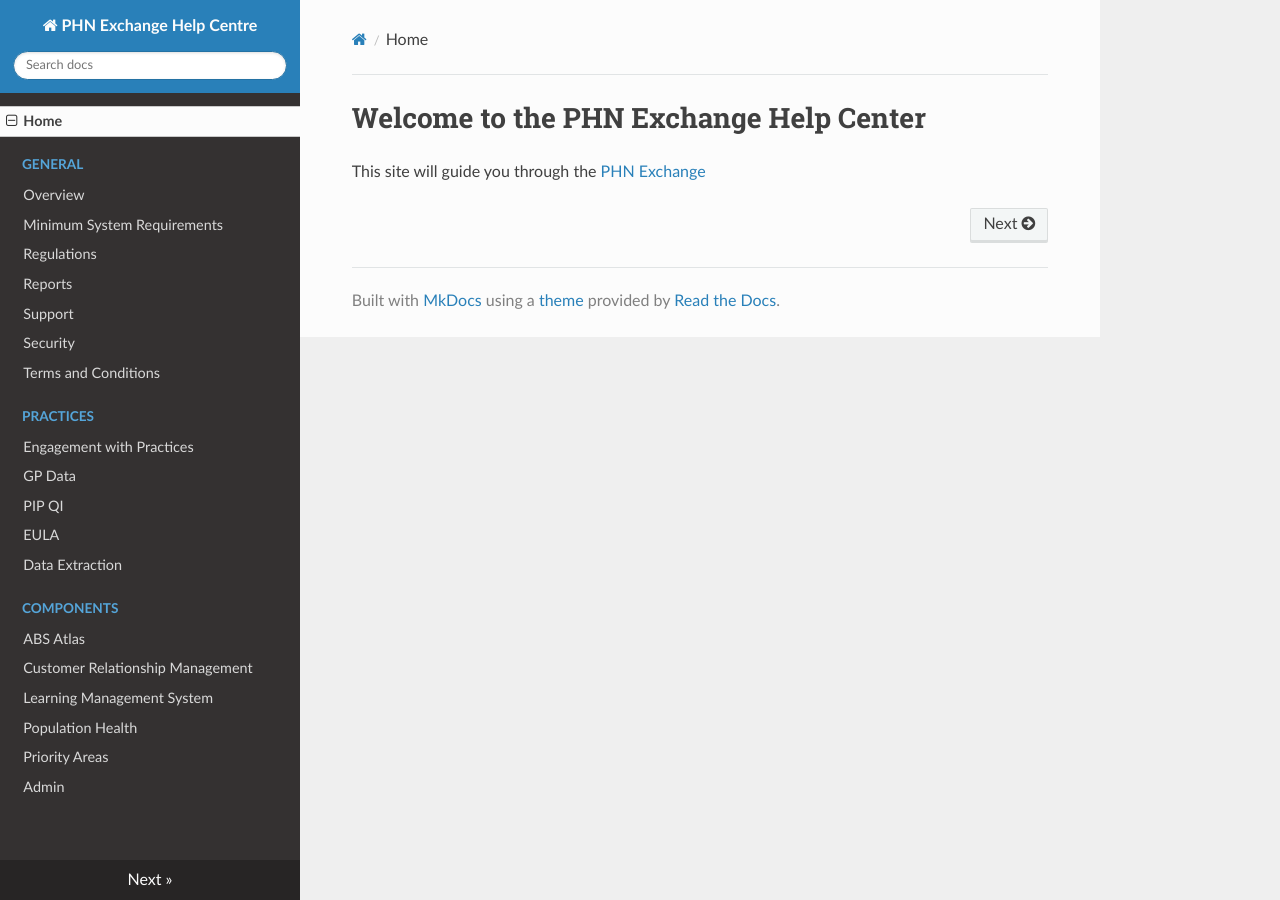
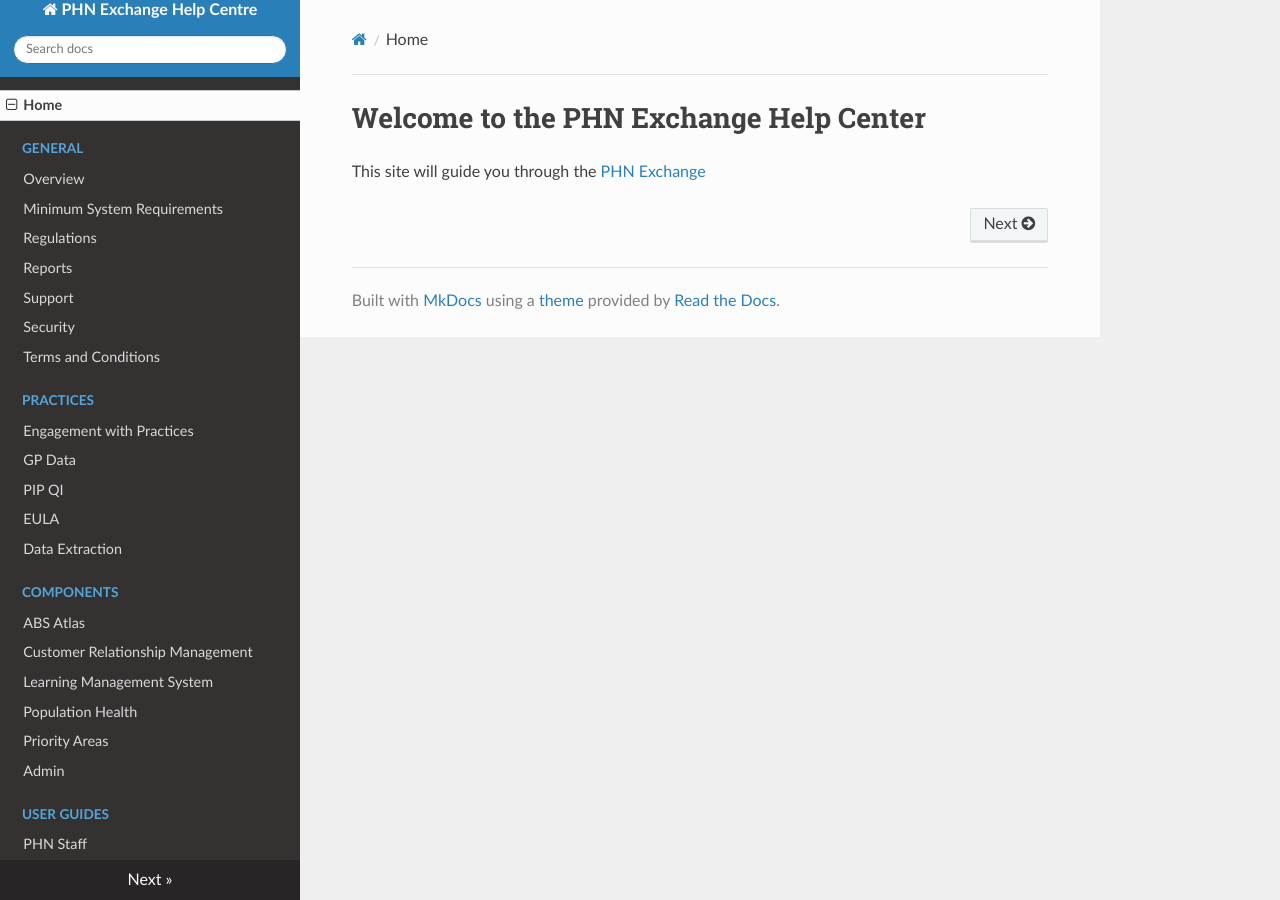
Before and after one commit to MurrayPHN/phn-exchange-docs, an MkDocs documentation site: the page built from docs/index.md, in a window 1280 px wide. Built offline with MkDocs 1.6.1, drawn with Linux system fonts in a browser that asks for light colours; nearby versions of some CDN libraries.

Commit message:
Update mkdocs.yml

```diff
--- a/mkdocs.yml
+++ b/mkdocs.yml
@@ -27,6 +27,8 @@ nav:
     - Population Health: 'populationhealth.md'
     - Priority Areas: 'priority.md'
     - Admin: 'admin.md'
+- User guides:
+    - PHN Staff: 'practice-staff.md'
 
 markdown_extensions:
     - toc:
```
